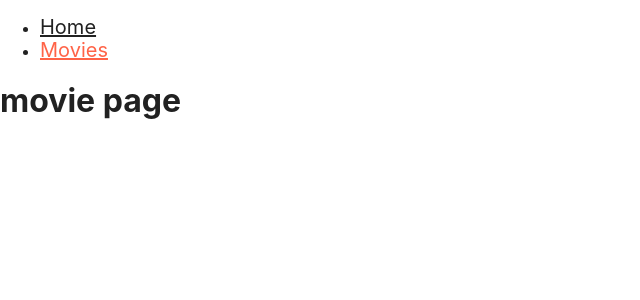
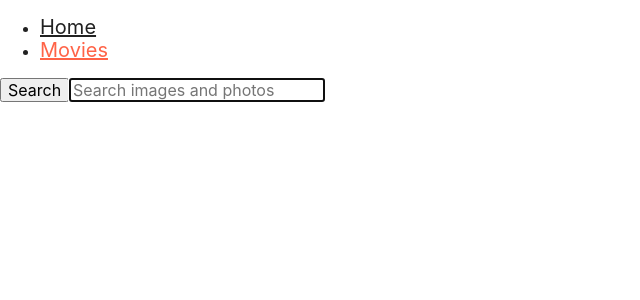
Before and after one commit to Art-Smirnov/goit-react-hw-04-movies, a React (Create React App) app: page /movies in a window 1280 px wide. Shown: the top 300 px of the page, without its empty margins (0-640 px from the left). Built offline with nearby package versions, Linux system fonts and the light colour scheme.

Commit message:
add some features

```diff
--- a/src/views/Cast/Cast.js
+++ b/src/views/Cast/Cast.js
@@ -4,10 +4,6 @@ import fetchAPI from "../../services/fetchAPI";
 
 class Cast extends Component {
   state = {
-    // id,
-    // profile_path,
-    // original_name,
-    // character,
     cast: [],
   };
 
@@ -19,23 +15,23 @@ class Cast extends Component {
     };
 
     const response = await fetchAPI.fetchMovieData(options);
-
     this.setState({ cast: response.cast });
   }
 
   render() {
     return (
-      <>
       <ul>
         {this.state.cast.map(({ id, profile_path, original_name, character }) => (
           <li key={id}>
-              <img src={`https://image.tmdb.org/t/p/w300${profile_path}`} alt={original_name} />
+            <img
+              src={profile_path != null ? `https://image.tmdb.org/t/p/w300${profile_path}` : "#"}
+              alt={original_name}
+            />
             <p>{original_name}</p>
             <p>Character: {character}</p>
           </li>
         ))}
       </ul>
-      </>
     );
   }
 }
--- a/src/views/HomePage/HomePage.js
+++ b/src/views/HomePage/HomePage.js
@@ -18,9 +18,7 @@ class HomePage extends Component {
     this.setState({ movies: response });
   }
 
-  //TODO дізнатися як прибрати міфічний патерн movies
   render() {
-    // console.log(this.props.match.url);
     return (
       <>
         <h1>Trending today</h1>
--- a/src/views/MoviesPage/MoviesPage.js
+++ b/src/views/MoviesPage/MoviesPage.js
@@ -1,7 +1,53 @@
-import React from "react";
+import React, { Component } from "react";
 
-const MoviesPage = () => {
-  return <h1>movie page</h1>;
-};
+import fetchAPI from "../../services/fetchAPI";
+
+class MoviesPage extends Component {
+  state = {
+    serchQuery: "",
+    movies: [],
+  };
+
+  handleChange = (e) => {
+    this.setState({ serchQuery: e.currentTarget.value });
+  };
+
+  handleSubmit = async (e) => {
+    e.preventDefault();
+
+    const options = {
+      path: "search/movie",
+      query: this.state.serchQuery,
+    };
+
+    const response = await fetchAPI.fetchMovieData(options);
+    console.log(response);
+    this.setState({ movies: response });
+
+    this.setState({ serchQuery: "" });
+  };
+
+  render() {
+    const { serchQuery } = this.state;
+    return (
+      <header>
+        <form onSubmit={this.handleSubmit}>
+          <button type="submit">
+            <span>Search</span>
+          </button>
+
+          <input
+            type="text"
+            value={serchQuery}
+            onChange={this.handleChange}
+            autoComplete="off"
+            autoFocus
+            placeholder="Search images and photos"
+          />
+        </form>
+      </header>
+    );
+  }
+}
 
 export default MoviesPage;
--- a/src/views/Reviews/Reviews.js
+++ b/src/views/Reviews/Reviews.js
@@ -15,22 +15,24 @@ class Reviews extends Component {
     };
 
     const response = await fetchAPI.fetchMovieData(options);
-    // console.log(response);
     this.setState({ reviews: response });
   }
 
   render() {
+    const { reviews } = this.state;
     return (
-      <>
-        <ul>
-          {this.state.reviews.map(({ id, author, content }) => (
+      <ul>
+        {reviews.length > 0 ? (
+          reviews.map(({ id, author, content }) => (
             <li key={id}>
               <h3>Author: {author}</h3>
               <p>{content}</p>
             </li>
-          ))}
-        </ul>
-      </>
+          ))
+        ) : (
+          <p>We don't have any reviews for this movie.</p>
+        )}
+      </ul>
     );
   }
 }
```
Lines whose indentation alone changed are shown as unchanged.
